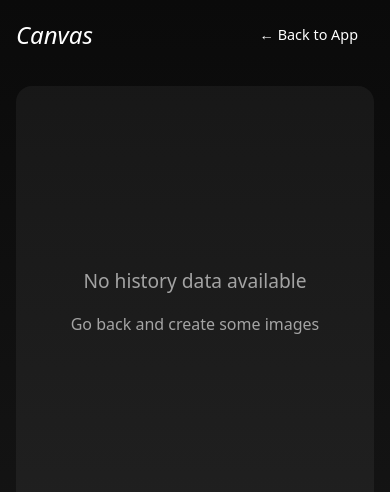
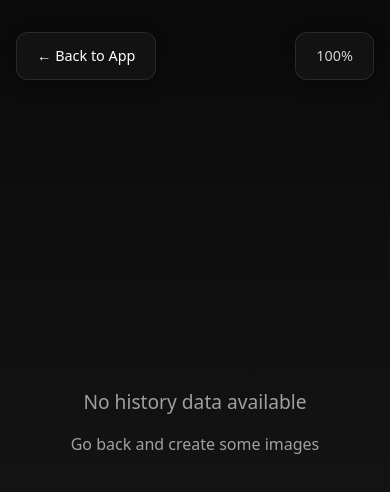
Before and after one commit to hfg-gmuend/lens.aid-lab.hfg-gmuend.de, a SvelteKit app in the folder frontend/: page /canvas in a window 390 px wide. Shown: the top 492 px of the page. Built offline with nearby package versions, Linux system fonts and the light colour scheme.

Commit message:
Aktualisiere die Canvas-Konfiguration für responsive Breite und Höhe; füge Cursor- und Handwerkzeuge als SVG-Icons hinzu

```diff
--- a/frontend/src/routes/canvas/+page.svelte
+++ b/frontend/src/routes/canvas/+page.svelte
@@ -7,21 +7,28 @@
 
 	let history = $state([]);
 	let stageConfig = $state({
-		width: 800,
-		height: 600
+		width: window.innerWidth,
+		height: window.innerHeight
 	});
 	let nodes = $state([]);
 	let connectors = $state([]);
 	let stageRef = $state(null);
+
+	// Tool state: 'cursor' or 'hand'
+	let activeTool = $state('cursor');
 
 	// Pan and zoom state
 	let scale = $state(1);
 	let stageX = $state(0);
 	let stageY = $state(0);
 
-	const SCALE_BY = 1.01;
-	const MIN_SCALE = 0.2;
-	const MAX_SCALE = 3;
+	// Pan state for hand tool
+	let isPanning = $state(false);
+	let lastPointerPosition = $state(null);
+
+	const SCALE_BY = 1.05;
+	const MIN_SCALE = 0.1;
+	const MAX_SCALE = 5;
 
 	const INPUT_NODE_SIZE = 120;
 	const VARIATION_NODE_SIZE = 100;
@@ -120,14 +127,6 @@
 		nodes = loadedNodes;
 		connectors = loadedConnectors;
 
-		// Calculate required canvas size
-		if (loadedNodes.length > 0) {
-			const maxX = Math.max(...loadedNodes.map((n) => n.x + n.width));
-			const maxY = Math.max(...loadedNodes.map((n) => n.y + n.height));
-			stageConfig.width = Math.max(800, maxX + 100);
-			stageConfig.height = Math.max(600, maxY + 100);
-		}
-
 		// Initial connector points calculation
 		updateConnectors();
 	}
@@ -169,6 +168,7 @@
 	}
 
 	function handleDragStart(e) {
+		if (activeTool !== 'cursor') return;
 		dragItemId = e.target.id();
 		const item = nodes.find((i) => i.id === dragItemId);
 		if (item?.component) {
@@ -177,6 +177,7 @@
 	}
 
 	function handleDragMove(e) {
+		if (activeTool !== 'cursor') return;
 		const nodeId = e.target.id();
 		const node = nodes.find((n) => n.id === nodeId);
 		if (node) {
@@ -190,6 +191,40 @@
 		dragItemId = null;
 	}
 
+	function handleMouseDown(e) {
+		if (activeTool === 'hand') {
+			isPanning = true;
+			if (!stageRef) return;
+			const stage = stageRef.node;
+			if (!stage) return;
+			lastPointerPosition = stage.getPointerPosition();
+		}
+	}
+
+	function handleMouseMove(e) {
+		if (activeTool === 'hand' && isPanning) {
+			if (!stageRef || !lastPointerPosition) return;
+			const stage = stageRef.node;
+			if (!stage) return;
+
+			const pointer = stage.getPointerPosition();
+			const dx = pointer.x - lastPointerPosition.x;
+			const dy = pointer.y - lastPointerPosition.y;
+
+			stageX += dx;
+			stageY += dy;
+
+			lastPointerPosition = pointer;
+		}
+	}
+
+	function handleMouseUp(e) {
+		if (activeTool === 'hand') {
+			isPanning = false;
+			lastPointerPosition = null;
+		}
+	}
+
 	function handleWheel(e) {
 		e.evt.preventDefault();
 
@@ -197,23 +232,18 @@
 		const stage = stageRef.node;
 		if (!stage) return;
 
+		// Check if this is a pinch-to-zoom gesture (ctrlKey is set for pinch gestures)
+		if (e.evt.ctrlKey) {
+			// Zoom behavior
 			const oldScale = scale;
 			const pointer = stage.getPointerPosition();
 
 			const mousePointTo = {
-			x: (pointer.x - stage.x()) / oldScale,
-			y: (pointer.y - stage.y()) / oldScale
+				x: (pointer.x - stageX) / oldScale,
+				y: (pointer.y - stageY) / oldScale
 			};
 
-		// how to scale? Zoom in? Or zoom out?
-		let direction = e.evt.deltaY > 0 ? 1 : -1;
-
-		// when we zoom on trackpad, e.evt.ctrlKey is true
-		// in that case lets revert direction
-		if (e.evt.ctrlKey) {
-			direction = -direction;
-		}
-
+			let direction = e.evt.deltaY > 0 ? -1 : 1;
 			const newScale = direction > 0 ? oldScale * SCALE_BY : oldScale / SCALE_BY;
 
 			// Clamp scale
@@ -226,11 +256,23 @@
 
 			stageX = newPos.x;
 			stageY = newPos.y;
+		} else {
+			// Pan behavior (two-finger scroll on trackpad)
+			stageX -= e.evt.deltaX;
+			stageY -= e.evt.deltaY;
+		}
 	}
 
 	function handleStageDragEnd(e) {
+		if (activeTool === 'hand') {
 			stageX = e.target.x();
 			stageY = e.target.y();
+		}
+	}
+
+	function handleResize() {
+		stageConfig.width = window.innerWidth;
+		stageConfig.height = window.innerHeight;
 	}
 
 	function zoomIn() {
@@ -251,26 +293,26 @@
 
 	onMount(() => {
 		loadHistoryFromStorage();
+		window.addEventListener('resize', handleResize);
+
+		return () => {
+			window.removeEventListener('resize', handleResize);
+		};
 	});
 </script>
 
-<div class="visualization-page">
-	<div class="header">
-		<h1 class="title">Canvas</h1>
+<div class="canvas-page">
+	<!-- Top Navigation -->
+	<div class="top-nav">
 		<a href="{base}/" class="back-link">← Back to App</a>
 	</div>
 
-	<div class="canvas-container">
+	<!-- Zoom Display -->
+	<div class="zoom-display">
+		{Math.round(scale * 100)}%
+	</div>
+
 	{#if nodes.length > 0}
-			<!-- Zoom controls -->
-			<!-- <div class="zoom-controls">
-				<button onclick={zoomIn} class="zoom-btn" title="Zoom In">+</button>
-				<button onclick={resetZoom} class="zoom-btn" title="Reset Zoom">
-					{Math.round(scale * 100)}%
-				</button>
-				<button onclick={zoomOut} class="zoom-btn" title="Zoom Out">−</button>
-			</div> -->
-
 		<Stage
 			{...stageConfig}
 			bind:this={stageRef}
@@ -278,9 +320,15 @@
 			scaleY={scale}
 			x={stageX}
 			y={stageY}
-				draggable={true}
+			draggable={false}
 			onwheel={handleWheel}
 			ondragend={handleStageDragEnd}
+			onmousedown={handleMouseDown}
+			onmousemove={handleMouseMove}
+			onmouseup={handleMouseUp}
+			ontouchstart={handleMouseDown}
+			ontouchmove={handleMouseMove}
+			ontouchend={handleMouseUp}
 		>
 			<Layer>
 				<!-- Render arrows first so they appear behind nodes -->
@@ -303,7 +351,7 @@
 						bind:x={node.x}
 						bind:y={node.y}
 						id={node.id}
-							draggable={false}
+						draggable={activeTool === 'cursor'}
 						bind:this={node.component}
 						ondragstart={handleDragStart}
 						ondragmove={handleDragMove}
@@ -376,6 +424,26 @@
 					{/each}
 				</Layer>
 			</Stage>
+
+			<!-- Toolbelt -->
+			<div class="toolbelt">
+				<button
+					class="tool-button"
+					class:active={activeTool === 'cursor'}
+					onclick={() => (activeTool = 'cursor')}
+					title="Cursor Tool - Select and move nodes"
+				>
+					<img src="{base}/assets/toolbelt-icons/cursor-tool.svg" alt="Cursor Tool" />
+				</button>
+				<button
+					class="tool-button"
+					class:active={activeTool === 'hand'}
+					onclick={() => (activeTool = 'hand')}
+					title="Hand Tool - Pan canvas"
+				>
+					<img src="{base}/assets/toolbelt-icons/hand-tool.svg" alt="Hand Tool" />
+				</button>
+			</div>
 		{:else}
 			<div class="empty-state">
 				<p>No history data available</p>
@@ -383,58 +451,15 @@
 			</div>
 		{/if}
 </div>
-</div>
 
 <style>
-	.visualization-page {
-		width: 100%;
-		min-height: 100vh;
-		display: flex;
-		flex-direction: column;
-		padding: 2rem;
+	.canvas-page {
+		width: 100vw;
+		height: 100vh;
+		overflow: hidden;
 		background: linear-gradient(180deg, #0a0a0a 0%, #1a1a1a 100%);
-	}
-
-	.header {
-		display: flex;
-		justify-content: space-between;
-		align-items: center;
-		margin-bottom: 2rem;
-		max-width: 100%;
-	}
-
-	.title {
-		font-size: 2rem;
-		font-weight: 300;
-		font-style: italic;
-		color: white;
-		margin: 0;
-	}
-
-	.back-link {
-		padding: 0.5rem 1rem;
-		border-radius: 0.5rem;
-		border: 1px solid var(--color-accent);
-		background-color: transparent;
-		color: var(--color-accent);
-		text-decoration: none;
-		font-size: 0.9rem;
-		transition: all 0.2s ease;
-		white-space: nowrap;
-	}
-
-	.back-link:hover {
-		background-color: var(--color-accent);
-		color: white;
-	}
-
-	.canvas-container {
-		flex: 1;
-		background-color: rgba(255, 255, 255, 0.05);
-		border-radius: 1rem;
-		overflow: auto;
-		padding: 2rem;
 		position: relative;
+		cursor: default;
 	}
 
 	.empty-state {
@@ -442,7 +467,8 @@
 		flex-direction: column;
 		align-items: center;
 		justify-content: center;
-		height: 400px;
+		width: 100%;
+		height: 100%;
 		color: rgba(255, 255, 255, 0.6);
 		gap: 1rem;
 	}
@@ -462,17 +488,120 @@
 		opacity: 0.8;
 	}
 
-	@media (max-width: 600px) {
-		.visualization-page {
-			padding: 1rem;
+	/* Toolbelt */
+	.toolbelt {
+		position: fixed;
+		bottom: 2rem;
+		left: 50%;
+		transform: translateX(-50%);
+		display: flex;
+		gap: 0.5rem;
+		padding: 0.5rem;
+		background: rgba(20, 20, 20, 0.95);
+		backdrop-filter: blur(10px);
+		border: 1px solid rgba(255, 255, 255, 0.1);
+		border-radius: 0.75rem;
+		box-shadow: 0 8px 32px rgba(0, 0, 0, 0.4);
+		z-index: 1000;
 	}
 
-		.title {
-			font-size: 1.5rem;
+	.tool-button {
+		width: 48px;
+		height: 48px;
+		display: flex;
+		align-items: center;
+		justify-content: center;
+		background: transparent;
+		border: 2px solid transparent;
+		border-radius: 0.5rem;
+		cursor: pointer;
+		transition: all 0.2s ease;
+		padding: 0;
 	}
 
-		.canvas-container {
-			padding: 1rem;
+	.tool-button img {
+		width: 24px;
+		height: 24px;
+		filter: invert(1);
+		opacity: 0.6;
+		transition: opacity 0.2s ease;
 	}
+
+	.tool-button:hover {
+		background: rgba(255, 255, 255, 0.05);
+	}
+
+	.tool-button:hover img {
+		opacity: 0.9;
+	}
+
+	.tool-button.active {
+		background: rgba(255, 107, 74, 0.15);
+		border-color: var(--color-accent);
+	}
+
+	.tool-button.active img {
+		opacity: 1;
+		filter: invert(1) sepia(1) saturate(5) hue-rotate(340deg);
+	}
+
+	/* Change cursor based on active tool */
+	.canvas-page:has(.tool-button.active[title*='Hand']) {
+		cursor: grab;
+	}
+
+	.canvas-page:has(.tool-button.active[title*='Hand']):active {
+		cursor: grabbing;
+	}
+
+	/* Top Navigation */
+	.top-nav {
+		position: fixed;
+		top: 2rem;
+		left: 1rem;
+		z-index: 1000;
+	}
+
+	.back-link {
+		display: inline-flex;
+		align-items: center;
+		gap: 0.5rem;
+		padding: 0.75rem 1.25rem;
+		background: rgba(20, 20, 20, 0.95);
+		backdrop-filter: blur(10px);
+		border: 1px solid rgba(255, 255, 255, 0.1);
+		border-radius: 0.75rem;
+		color: var(--color-accent);
+		text-decoration: none;
+		font-size: 0.9rem;
+		font-weight: 500;
+		transition: all 0.2s ease;
+		box-shadow: 0 4px 16px rgba(0, 0, 0, 0.3);
+	}
+
+	.back-link:hover {
+		background: rgba(255, 107, 74, 0.15);
+		border-color: var(--color-accent);
+		transform: translateX(-2px);
+	}
+
+	/* Zoom Display */
+	.zoom-display {
+		position: fixed;
+		top: 2rem;
+		right: 1rem;
+		padding: 0.75rem 1.25rem;
+		background: rgba(20, 20, 20, 0.95);
+		backdrop-filter: blur(10px);
+		border: 1px solid rgba(255, 255, 255, 0.1);
+		border-radius: 0.75rem;
+		color: rgba(255, 255, 255, 0.8);
+		font-size: 0.9rem;
+		font-weight: 500;
+		font-variant-numeric: tabular-nums;
+		box-shadow: 0 4px 16px rgba(0, 0, 0, 0.3);
+		z-index: 1000;
+		min-width: 70px;
+		text-align: center;
 	}
 </style>
```
Also changed, not shown: frontend/static/assets/toolbelt-icons/cursor-tool.svg (added), frontend/static/assets/toolbelt-icons/hand-tool.svg (added). Lines whose indentation alone changed are shown as unchanged.
